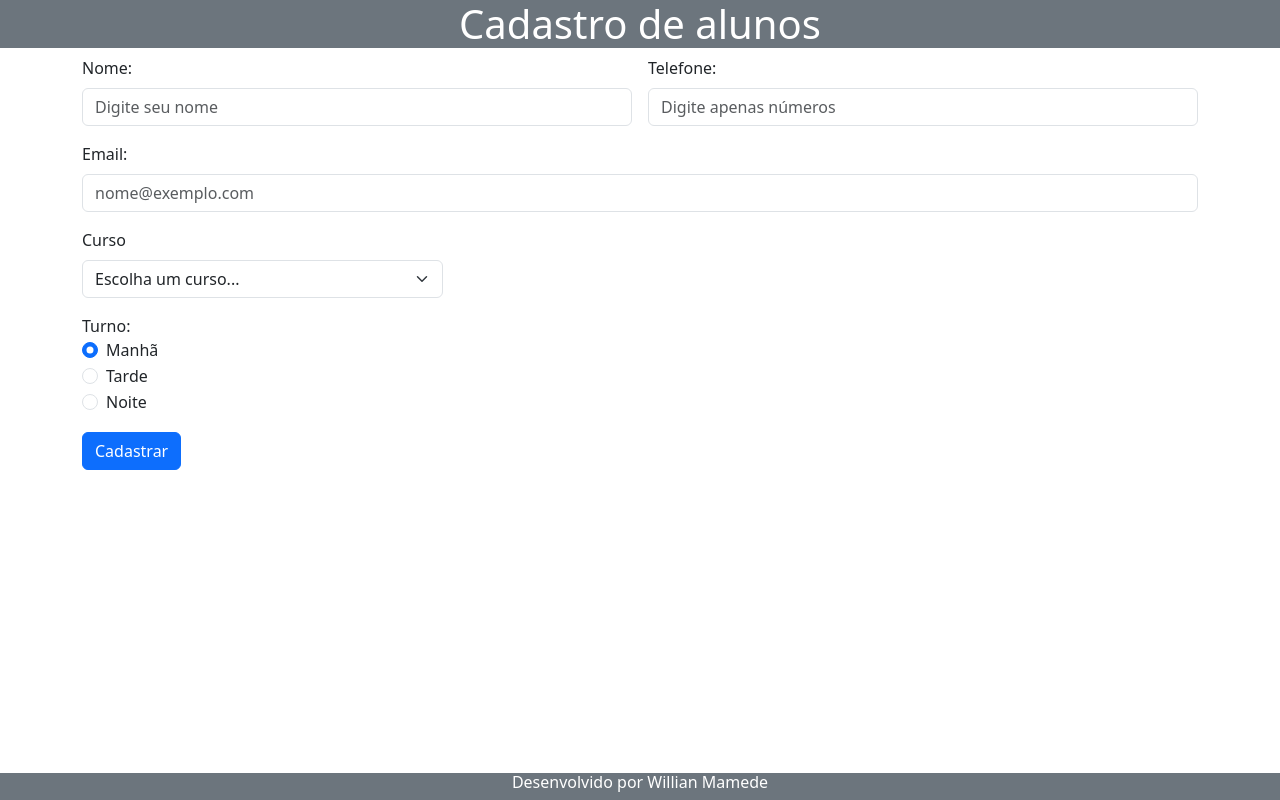
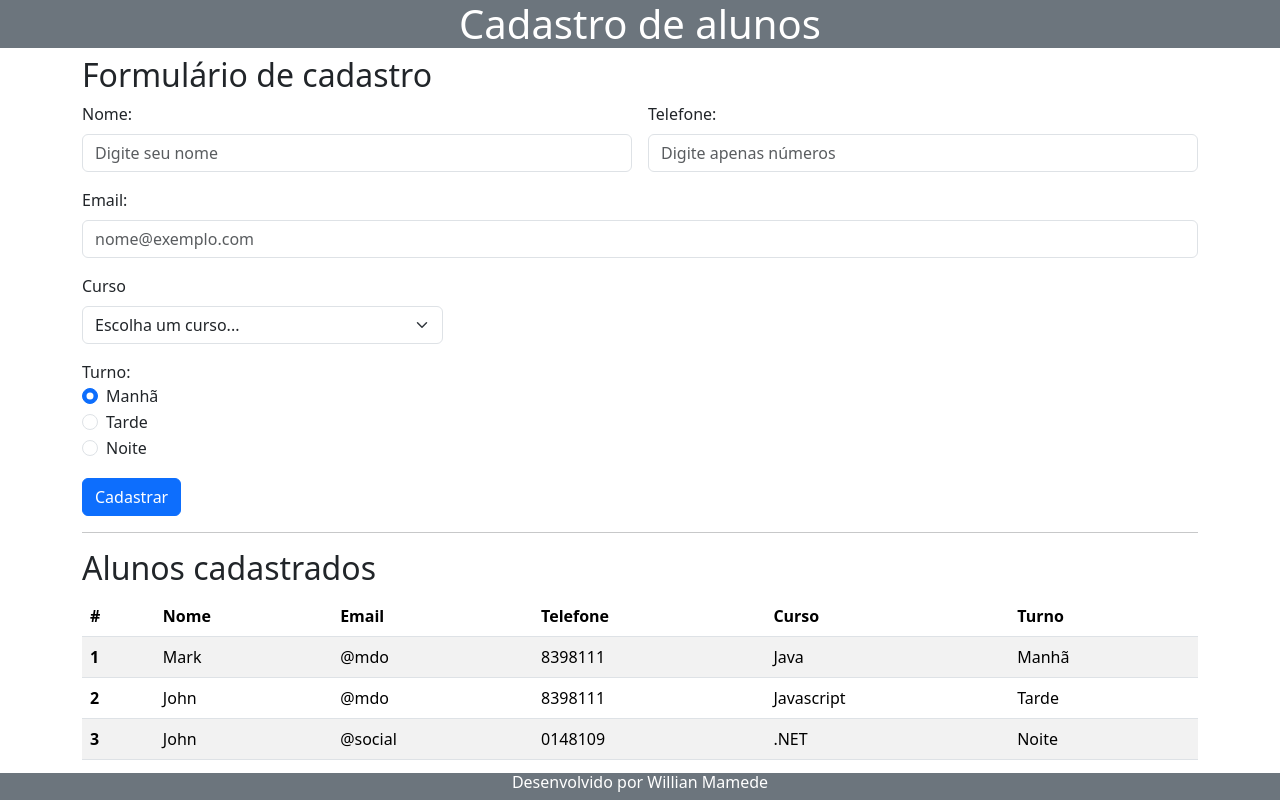
Before and after one commit to willian-uiu/Cadastro-De-alunos, a plain HTML site: page index.html in a window 1280 px wide. Drawn offline with nearby package versions, Linux system fonts and the light colour scheme.

Commit message:
closes #4 - Tabela de alunos criada

```diff
--- a/index.html
+++ b/index.html
@@ -19,6 +19,7 @@
 
     <main class="container">
         <section>
+            <h2>Formulário de cadastro</h2>
             <form class="row g-3">
                 <div class="col-md-6">
                     <label for="inputName" class="form-label">Nome:</label>
@@ -69,6 +70,48 @@
                 </div>
             </form>
         </section>
+        <hr />
+        <section>
+            <h2>Alunos cadastrados</h2>
+            <table class="table table-striped table-hover">
+                <thead>
+                    <tr>
+                        <th scope="col">#</th>
+                        <th scope="col">Nome</th>
+                        <th scope="col">Email</th>
+                        <th scope="col">Telefone</th>
+                        <th scope="col">Curso</th>
+                        <th scope="col">Turno</th>
+                    </tr>
+                </thead>
+                <tbody>
+                    <tr>
+                        <th scope="row">1</th>
+                        <td>Mark</td>
+                        <td>@mdo</td>
+                        <td>8398111</td>
+                        <td>Java</td>
+                        <td>Manhã</td>
+                    </tr>
+                    <tr>
+                        <th scope="row">2</th>
+                        <td>John</td>
+                        <td>@mdo</td>
+                        <td>8398111</td>
+                        <td>Javascript</td>
+                        <td>Tarde</td>
+                    </tr>
+                    <tr>
+                        <th scope="row">3</th>
+                        <td>John</td>
+                        <td>@social</td>
+                        <td>0148109</td>
+                        <td>.NET</td>
+                        <td>Noite</td>
+                    </tr>
+                </tbody>
+            </table>
+        </section>
 
     </main>
 
```
